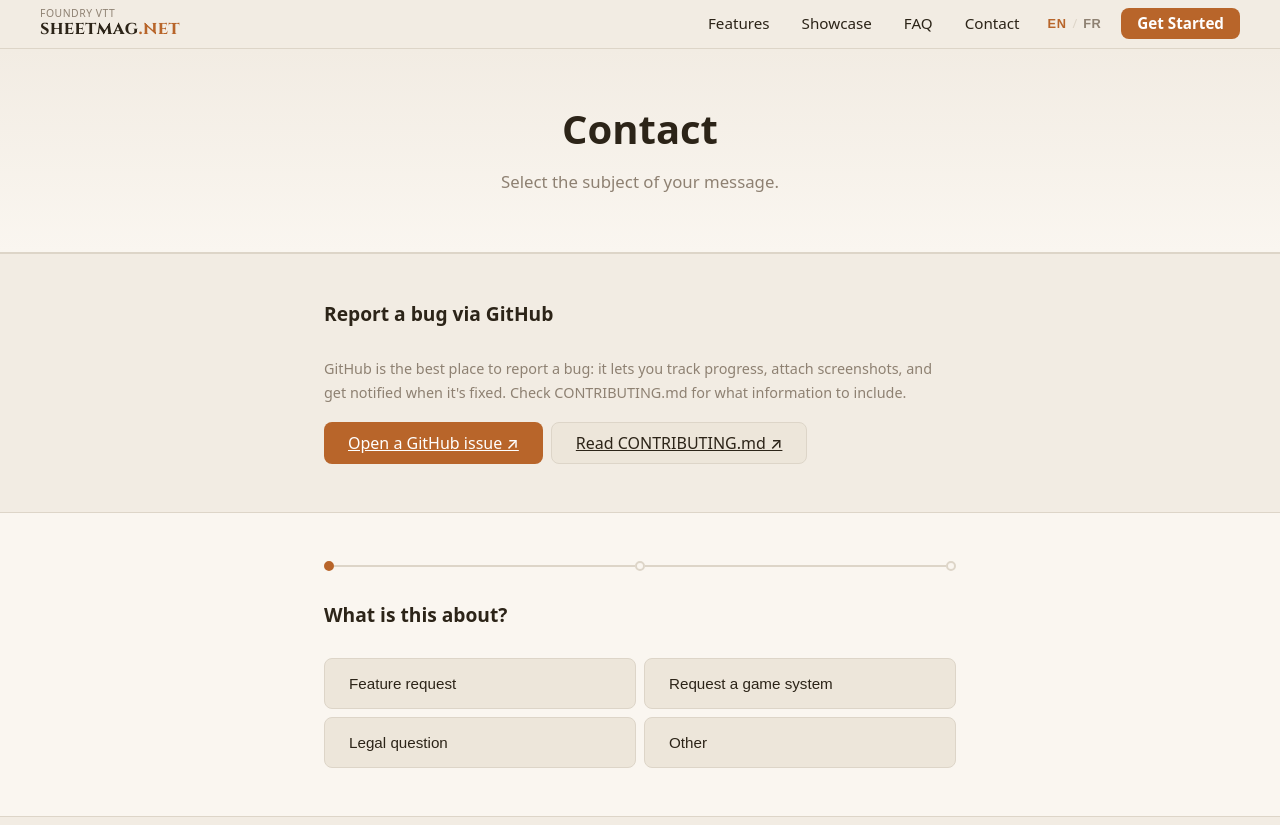
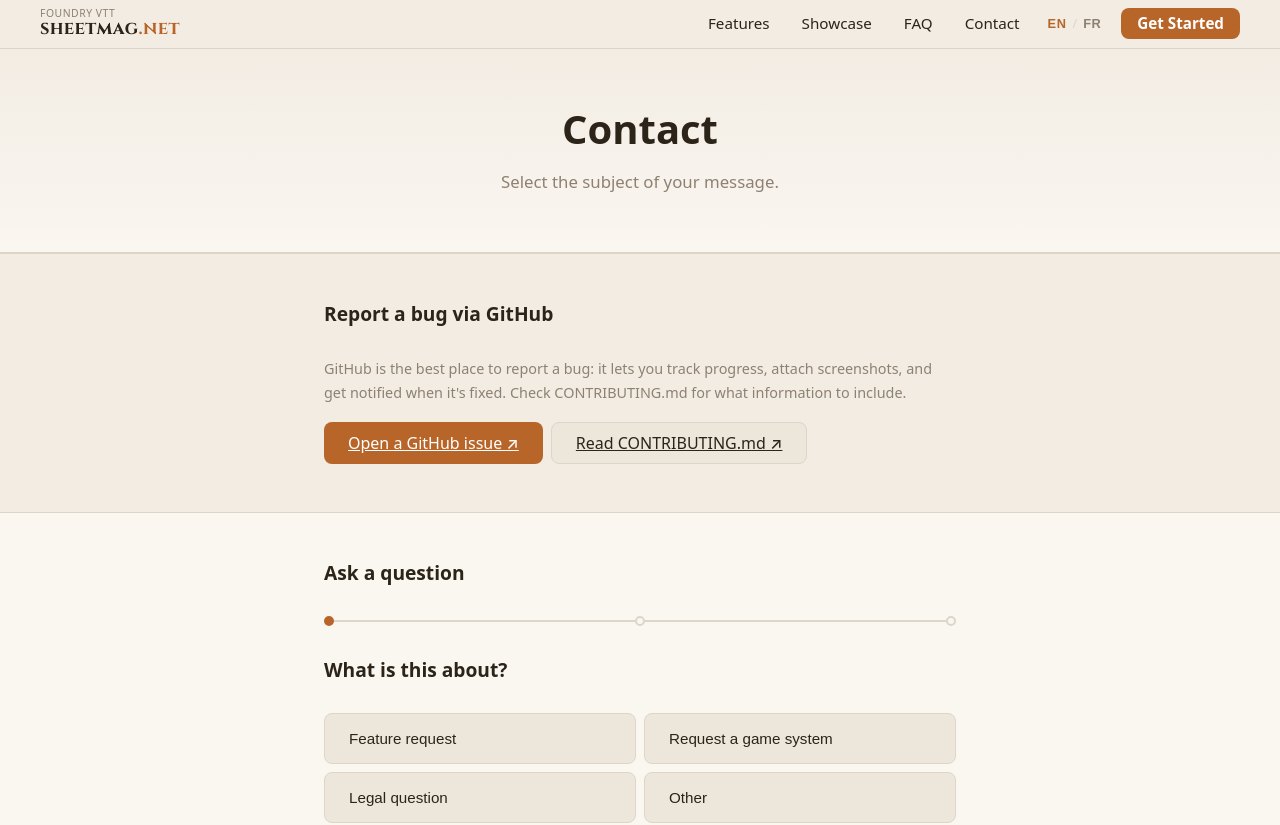
Before and after one commit to RebelliousSmile/sheetmagnet, a SvelteKit app: page /contact in a window 1280 px wide. Shown: the top 825 px of the page. Built offline with nearby package versions, Linux system fonts and the light colour scheme.

Commit message:
feat(contact): add h2 'Poser une question' to form section

```diff
--- a/src/routes/contact/+page.svelte
+++ b/src/routes/contact/+page.svelte
@@ -43,6 +43,7 @@ const t = $derived(
     ? {
         title: 'Contact',
         subtitle: 'Sélectionnez le sujet de votre message.',
+        formTitle: 'Poser une question',
         subjectTitle: 'Quel est le sujet ?',
         next: 'Suivant',
         back: '← Retour',
@@ -79,6 +80,7 @@ const t = $derived(
     : {
         title: 'Contact',
         subtitle: 'Select the subject of your message.',
+        formTitle: 'Ask a question',
         subjectTitle: 'What is this about?',
         next: 'Next',
         back: '← Back',
@@ -231,6 +233,7 @@ function restart() {
 
   <section class="section">
     <div class="inner">
+      <h2>{t.formTitle}</h2>
 
       <!-- Step indicator -->
       {#if step !== 'done' && step !== 'error'}
```
